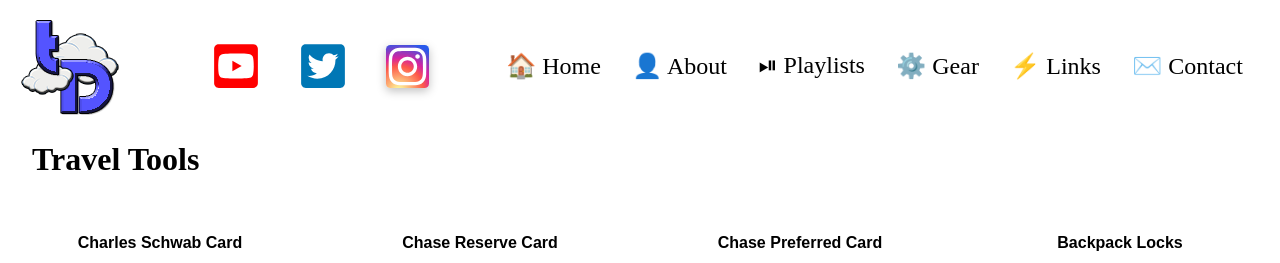
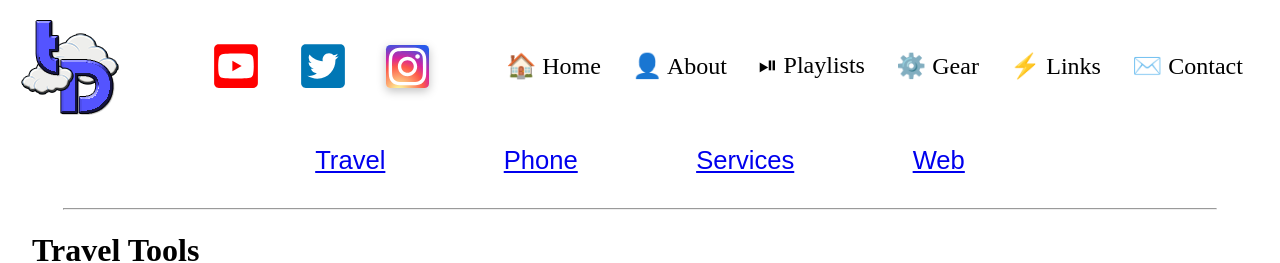
Before and after one commit to timh1203/tdNet2, a Next.js app: page /links in a window 1280 px wide. Shown: the top 263 px of the page. Built offline with nearby package versions, Linux system fonts and the light colour scheme.

Commit message:
Add QuickNav to Links

```diff
--- /dev/null
+++ b/src/components/Links/QuickNav.js
@@ -0,0 +1,32 @@
+// PACKAGES
+import styled from 'styled-components';
+
+export default function QuickNav() {
+  return (
+    <Div1>
+      <a href="#links-travel">
+        <P1>Travel</P1>
+      </a>
+      <a href="#links-phone">
+        <P1>Phone</P1>
+      </a>
+      <a href="#links-services">
+        <P1>Services</P1>
+      </a>
+      <a href="#links-web">
+        <P1>Web</P1>
+      </a>
+    </Div1>
+  )
+}
+
+const Div1 = styled.div`
+  display: flex;
+  width: 60%;
+  margin: 0 auto;
+  justify-content: space-around;
+  font-family: 'Raleway', sans-serif;
+`
+const P1 = styled.p`
+  font-size: 1.6rem;
+`
--- a/src/components/Links/index.js
+++ b/src/components/Links/index.js
@@ -1,8 +1,8 @@
 // PACKAGES
-import styled from 'styled-components'
-
+import styled from 'styled-components';
 // LOCAL
-import { links } from '../../assets'
+import { links } from '../../assets';
+import QuickNav from './QuickNav';
 
 class Links extends React.Component {
   makeEntry = (item) => {
@@ -27,19 +27,21 @@ class Links extends React.Component {
   render() {
     return (
       <main>
-        <H1a>Travel Tools</H1a>
+        <QuickNav />
+        <Hr1 />
+        <H1a id="links-travel">Travel Tools</H1a>
         <Div1>
           {links.travel.map(item => this.makeEntry(item))}
         </Div1>
-        <H1a>Phone Tools</H1a>
+        <H1a id="links-phone">Phone Tools</H1a>
         <Div1>
           {links.phone.map(item => this.makeEntry(item))}
         </Div1>
-        <H1a>Services</H1a>
+        <H1a id="links-services">Services</H1a>
         <Div1>
           {links.services.map(item => this.makeEntry(item))}
         </Div1>
-        <H1a>Web Tools</H1a>
+        <H1a id="links-web">Web Tools</H1a>
         <Div1>
           {links.web.map(item => this.makeEntry(item))}
         </Div1>
@@ -50,6 +52,9 @@ class Links extends React.Component {
 
 const H1a = styled.h1`
   margin-left: 2rem;
+`
+const Hr1 = styled.hr`
+  width: 90%;
 `
 const Div1 = styled.div`
   display: flex;
```
